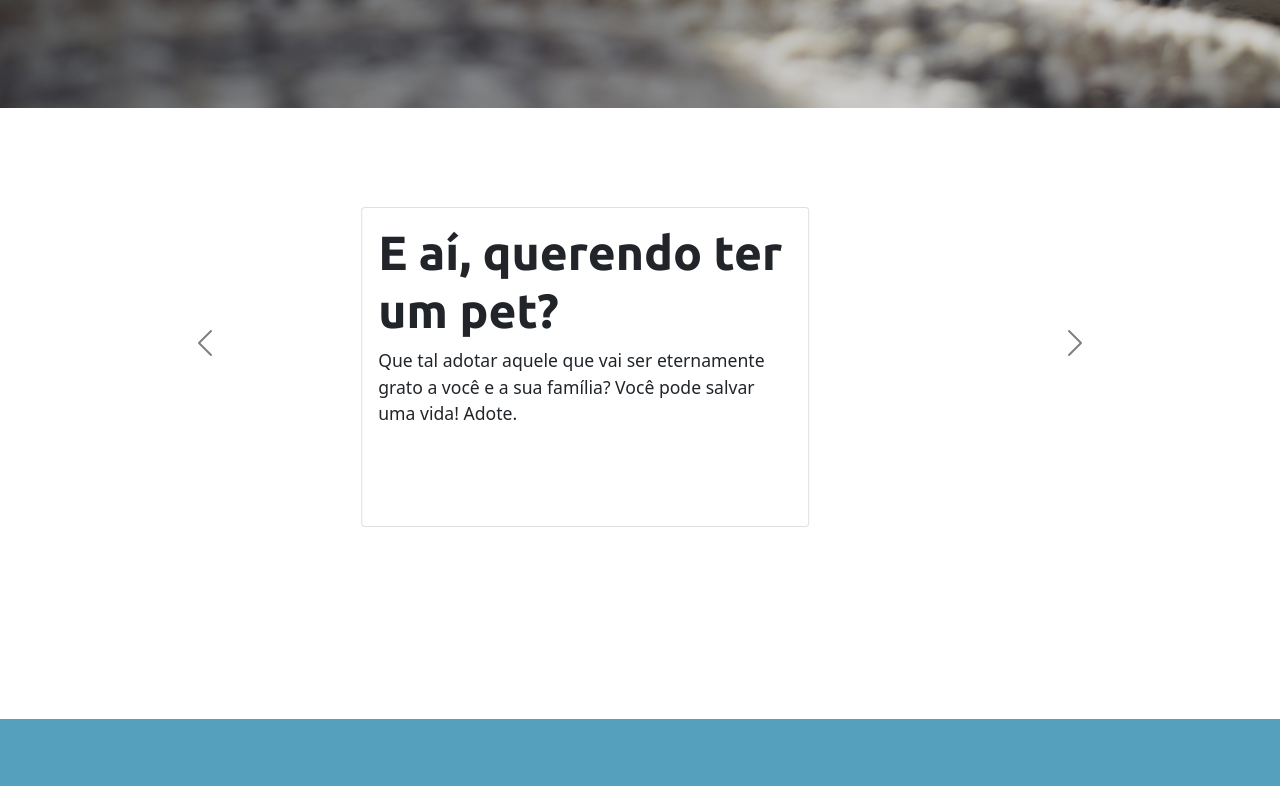
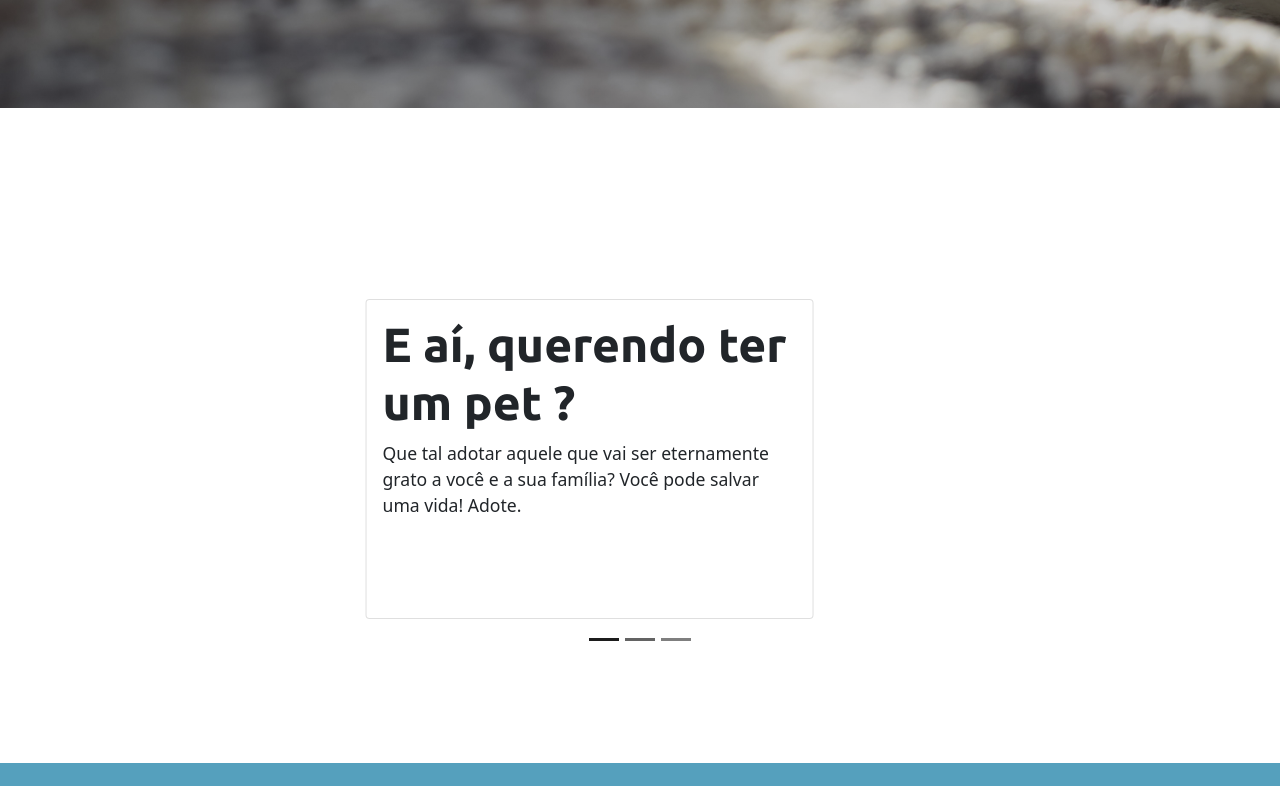
Before and after one commit to KauanValle/sos-animalesco, a plain HTML site: page index.html in a window 1280 px wide. Shown: the part 692-1478 px from the top of the page. Drawn offline with nearby package versions, Linux system fonts and the light colour scheme.

Commit message:
content update

```diff
--- a/index.html
+++ b/index.html
@@ -1,5 +1,5 @@
-    <!DOCTYPE html>
-    <html lang="en">
+<!DOCTYPE html>
+<html lang="en">
 
 <head>
 
@@ -122,16 +122,22 @@
         <section>
 
             <!-- Blog -->
-            <div id="containerBlog">
+            <div id="containerBlog" class="p-5">
                 <div id="blog">
                     <div id="carouselBlog" class="carousel carousel-dark slide container mt-auto mb-5" data-bs-ride="carousel">
-                        <div class="carousel-inner">
-                            <div class="carousel-item active">
+                        <div class="carousel-indicators">
+                            <button type="button" data-bs-target="#carouselBlog" data-bs-slide-to="0" class="active" aria-current="true" aria-label="Slide 1"></button>
+                            <button type="button" data-bs-target="#carouselBlog" data-bs-slide-to="1" aria-label="Slide 2"></button>
+                            <button type="button" data-bs-target="#carouselBlog" data-bs-slide-to="2" aria-label="Slide 3"></button>
+                        </div>
+
+                        <div class="carousel-inner my-5">
+                            <div class="carousel-item active mb-5">
 
 
                                 <div class="card mt-5">
                                     <div class="card-body">
-                                        <h5 class="card-title">E aí, querendo ter um pet? </h5>
+                                        <h5 class="card-title">E aí, querendo ter um pet ?</h5>
                                         <p>Que tal adotar aquele que vai ser eternamente grato a você e a sua família? Você pode salvar uma vida! Adote.   </p>
                                     </div>
                                 </div>
@@ -142,7 +148,6 @@
 
                                 <div class="card mt-5">
                                     <div class="card-body">
-                                        <h3 class="card-title">Você Sabia ?</h3>
 
                                         <p>A Organização Mundial da Saúde (OMS) estima haver mais de 30 milhões de animais abandonados no Brasil, cerca de 20 milhões de cães e 10 milhões de gatos.
                                             Os cães podem até ser considerado os melhores amigos do homem, mas nem sempre o homem é o melhor amigo deles. </p>
@@ -169,14 +174,14 @@
                             </div>
                         </div>
 
-                        <button class="carousel-control-prev" type="button" data-bs-target="#carouselBlog" data-bs-slide="prev">
+<!--                        <button class="carousel-control-prev" type="button" data-bs-target="#carouselBlog" data-bs-slide="prev">
                             <span class="carousel-control-prev-icon" aria-hidden="true"></span>
                             <span class="visually-hidden">Previous</span>
                         </button>
                         <button class="carousel-control-next" type="button" data-bs-target="#carouselBlog" data-bs-slide="next">
                             <span class="carousel-control-next-icon" aria-hidden="true"></span>
                             <span class="visually-hidden">Next</span>
-                        </button>
+                        </button>-->
                     </div>
                 </div>
             </div>
@@ -217,7 +222,7 @@
             <div id="containerParceiros">
                 <div id="nossosParceiros" class="quemSomos">
                     <h2 class="titulo text-dark display-1">Nossos Parceiros</h2>
-
+                    <hr>
                     <h2 class="titulo"> <img height="15%" width="15%" src="images/tomba-latas/tomba-latas.png" alt="logo tomba latas"> Tomba Latas</h2>
                     <div>
                         <div class="row mt-5">
@@ -315,4 +320,4 @@
 
         </footer>
 </body>
-</html>
+</html>'
--- a/style.css
+++ b/style.css
@@ -155,7 +155,6 @@ a:hover {
 
 #blog {
     min-height: auto;
-    height: 35rem;
     width: 80%;
     margin-top: 4%;
 
```
Also changed, not shown: images/tomba-latas/kate.jpg (added).
